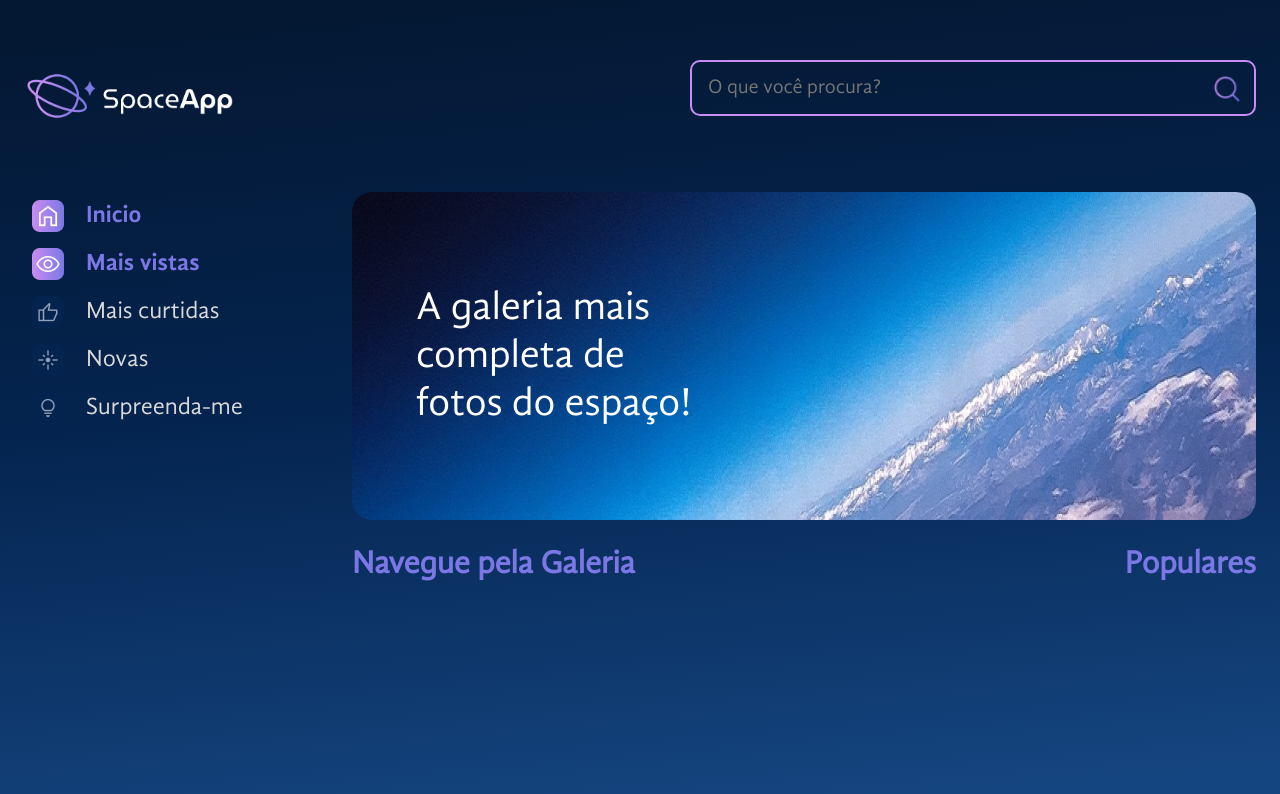
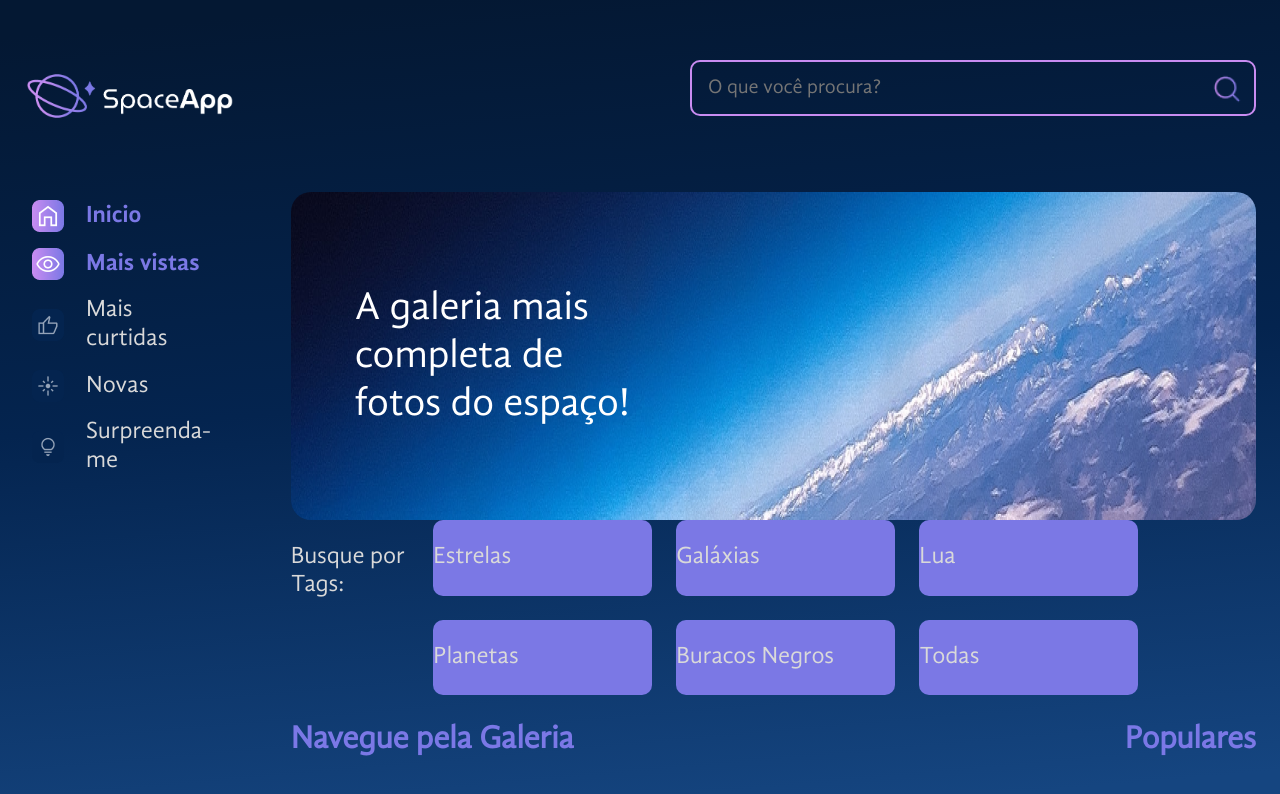
Before and after one commit to davisllv/spaceApp, a React (Create React App) app: page / in a window 1280 px wide. Shown: the top 794 px of the page. Built offline with nearby package versions, Linux system fonts and the light colour scheme.

Commit message:
finishing the day

```diff
--- a/src/App.jsx
+++ b/src/App.jsx
@@ -5,6 +5,7 @@ import RCCAside from "./components/RCCAside";
 import RCCBanner from "./components/RCCBanner";
 import FotoBanner from "./images/FotoBanner.png";
 import RCCGalery from "./components/RCCGalery";
+import RCCTags from "./components/RCCTags";
 
 const FundoGradient = styled.div`
   background: linear-gradient(
@@ -49,6 +50,8 @@ function App() {
               texto={"A galeria mais completa de fotos do espaço!"}
             />
 
+            <RCCTags />
+
             <RCCGalery />
           </GaleryContent>
         </MainContent>
--- /dev/null
+++ b/src/components/RCCTags/index.jsx
@@ -0,0 +1,58 @@
+import React, { useEffect, useState } from "react";
+import styled from "styled-components";
+
+const TextContainer = styled.div`
+  display: flex;
+  margin: 0 24px;
+  gap: 17px;
+`;
+
+const TagText = styled.p`
+  font-size: 24px;
+  font-weight: 400;
+  width: 219px;
+  color: #d9d9d9;
+`;
+
+const TagsItensContainer = styled.div`
+  display: flex;
+  flex-wrap: wrap;
+  gap: 24px;
+`;
+
+const TagItem = styled.div`
+  border-radius: 10px;
+  background-color: #7b78e5;
+`;
+
+const tagsItens = [
+  {
+    id: 1,
+    description: "Estrelas",
+  },
+  { id: 2, description: "Galáxias" },
+  { id: 3, description: "Lua" },
+  { id: 4, description: "Planetas" },
+  { id: 5, description: "Buracos Negros" },
+  { id: 6, description: "Todas" },
+];
+
+const RCCTags = () => {
+  return (
+    <TextContainer>
+      <TagText>Busque por Tags:</TagText>
+
+      <TagsItensContainer>
+        {tagsItens.map((tag) => {
+          return (
+            <TagItem>
+              <TagText>{tag.description}</TagText>
+            </TagItem>
+          );
+        })}
+      </TagsItensContainer>
+    </TextContainer>
+  );
+};
+
+export default RCCTags;
```
